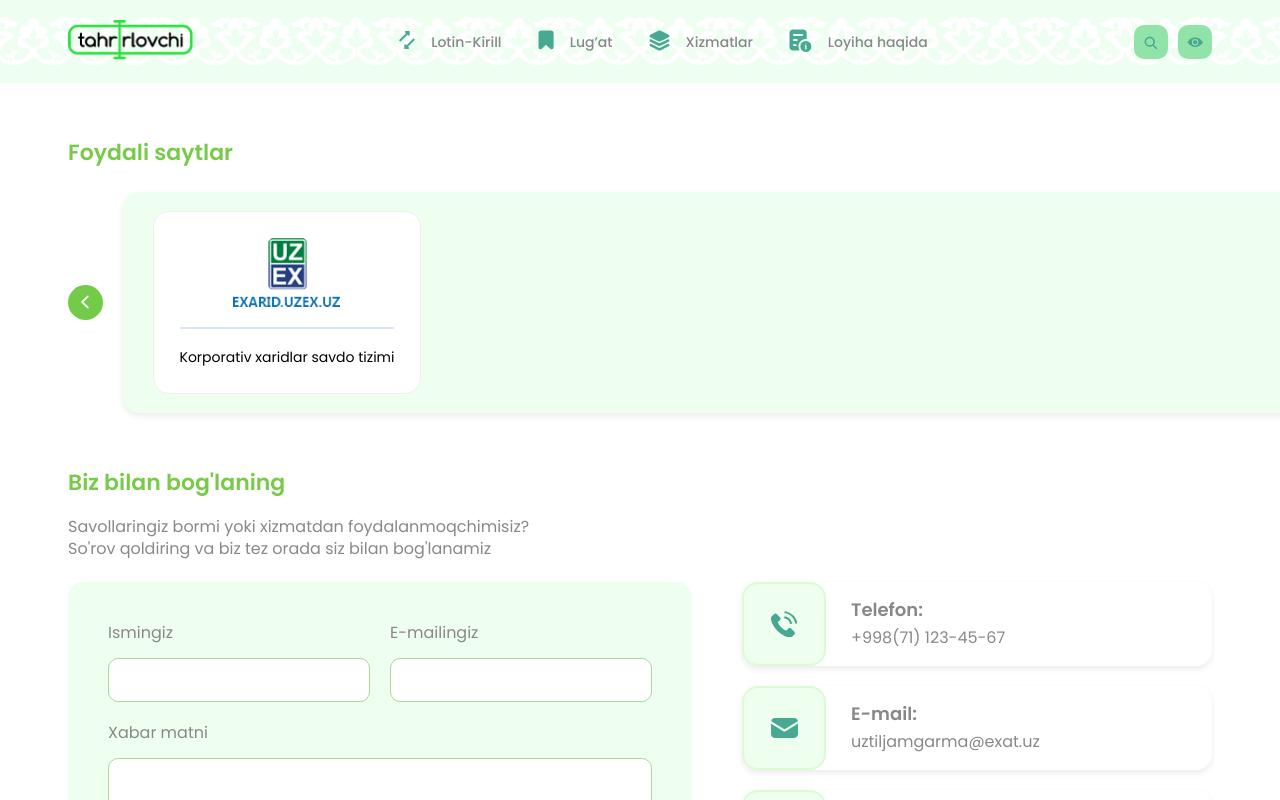
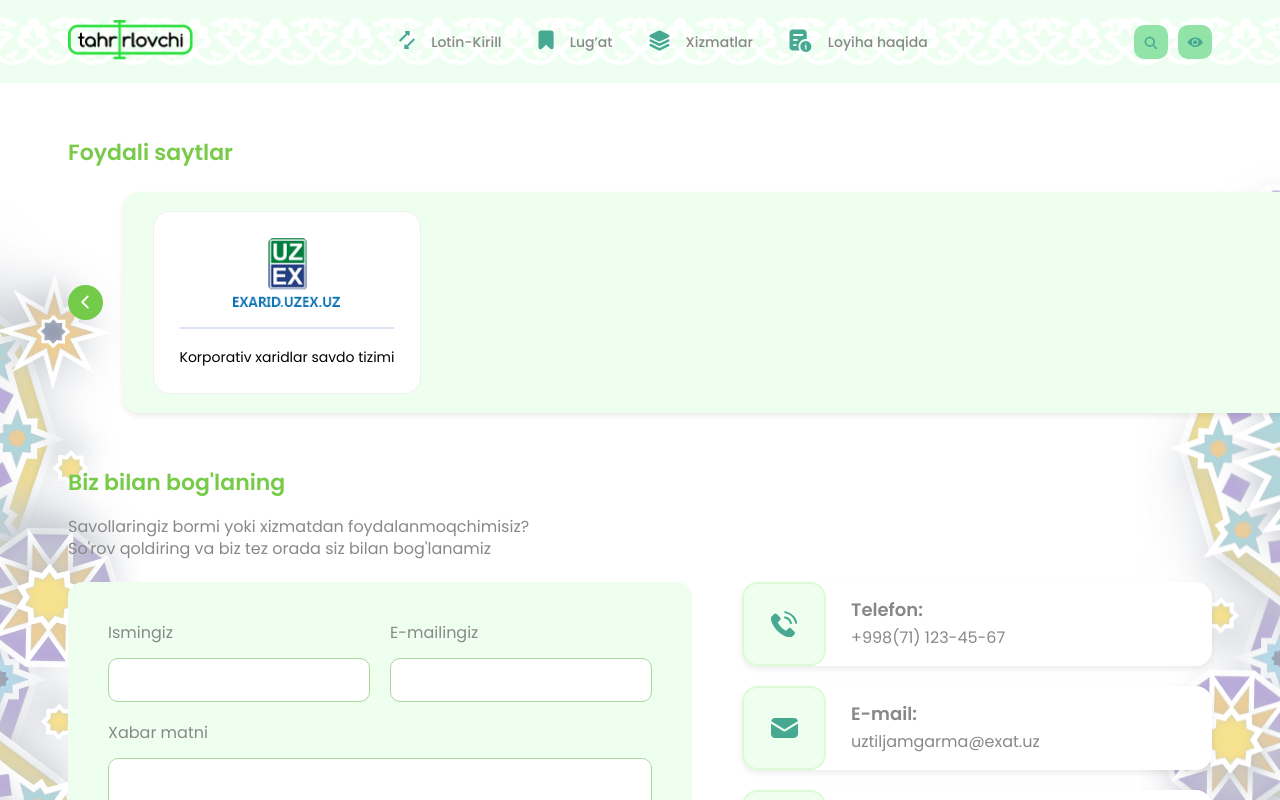
Before and after one commit to NurmuhammadovHojiakbar/tahrirlovchi, a React (Vite) app: page / in a window 1280 px wide. Shown: the top 800 px of the page. Built offline with nearby package versions, Linux system fonts and the light colour scheme.

Commit message:
add background imges to tied section

```diff
--- a/src/components/tied-section/tied.scss
+++ b/src/components/tied-section/tied.scss
@@ -2,6 +2,34 @@
     position: relative;
     padding-top: 50px;
     padding-bottom: 95px;
+
+    &::before{
+        opacity: 0.5;
+        position: absolute;
+        top: 0;
+        left: 0;
+        content: "";
+        width: 140px;
+        height: 100%;
+        background: url("../../assets/images/tied-bg.png") no-repeat calc(100% + 55px) center;
+    }
+
+    &::after{
+        opacity: 0.5;
+        transform: rotate(180deg);
+        position: absolute;
+        top: 0;
+        right: 0;
+        content: "";
+        width: 140px;
+        height: 100%;
+        background: url("../../assets/images/tied-bg.png") no-repeat calc(100% + 55px) center;
+    }
+
+    .container{
+        position: relative;
+        z-index: 1;
+    }
 }
 
 .useful-sites{
```
